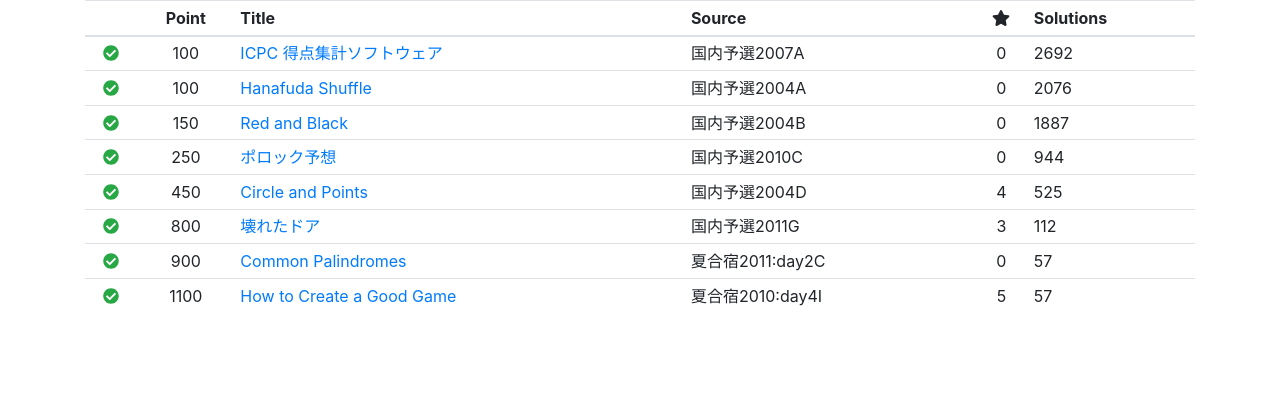
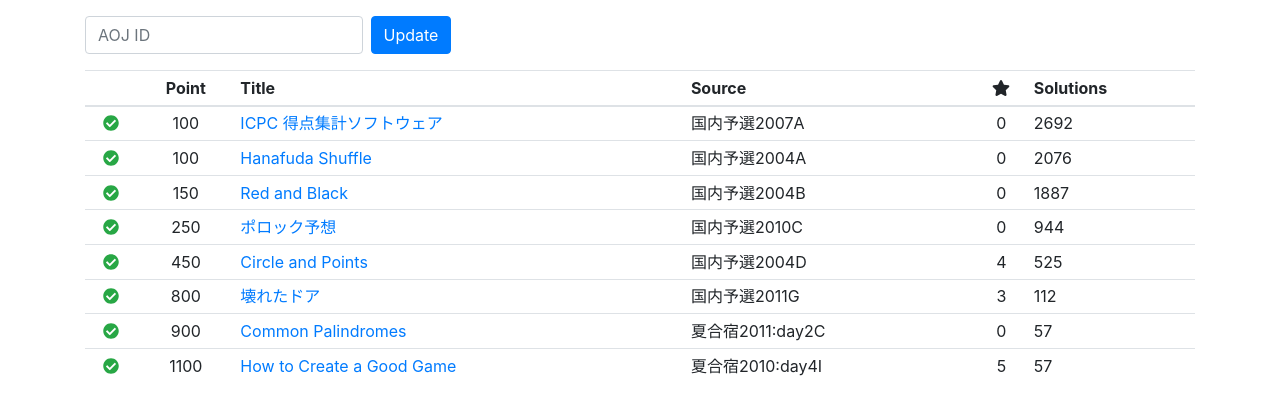
Before and after one commit to ichyo/aoj-icpc-v2, a React (Create React App) app in the folder ui/: page / in a window 1280 px wide. Shown: the top 414 px of the page. Built offline with nearby package versions, Linux system fonts and the light colour scheme.

Commit message:
Add form

```diff
--- a/ui/src/App.tsx
+++ b/ui/src/App.tsx
@@ -83,6 +83,14 @@ interface TableProps {
   problems: Array<Problem>,
 }
 
+const Form: React.FC = () => {
+  return (
+    <form className="form-inline mb-3 mt-3">
+      <input type="text" id="aoj-id" className="form-control mr-2 col-4 col-md-3" placeholder="AOJ ID" />
+      <button type="submit" className="btn btn-primary">Update</button>
+    </form>);
+}
+
 const Table: React.FC<TableProps> = ({ problems }) => {
   return (
     <table className="table table-sm">
@@ -101,7 +109,7 @@ const Table: React.FC<TableProps> = ({ problems }) => {
           <tr>
             <td className="text-center text-success"><FontAwesomeIcon icon={faCheckCircle} /></td>
             <td className="text-center">{p.point}</td>
-            <td><a href={p.url}>{p.title}</a></td>
+            <td><a href={p.url} target="_blank" rel="noopener noreferrer">{p.title}</a></td>
             <td>{p.source}</td>
             <td className="text-center">{p.stars}</td>
             <td>{p.solutions}</td>
@@ -115,6 +123,7 @@ const Table: React.FC<TableProps> = ({ problems }) => {
 const App: React.FC = () => {
   return (
     <div className="container">
+      <Form />
       <Table problems={problems} />
     </div>
   );
```
